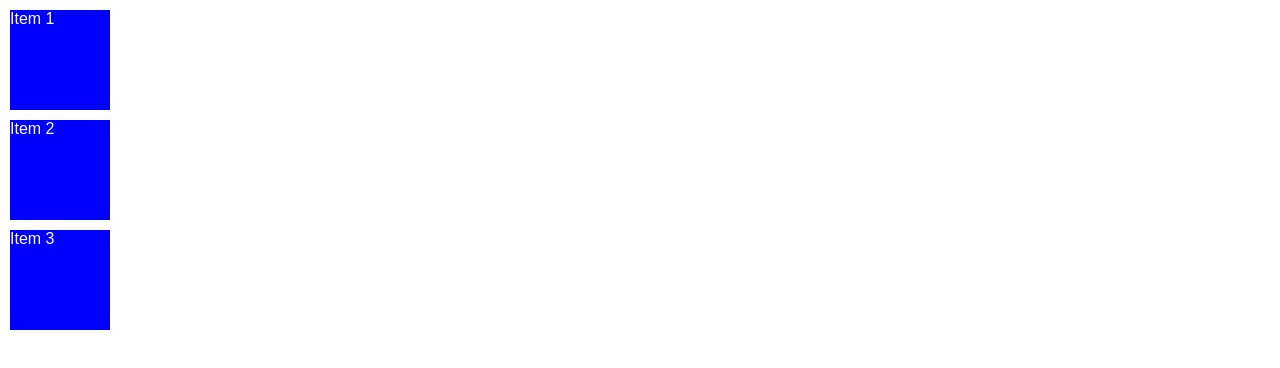
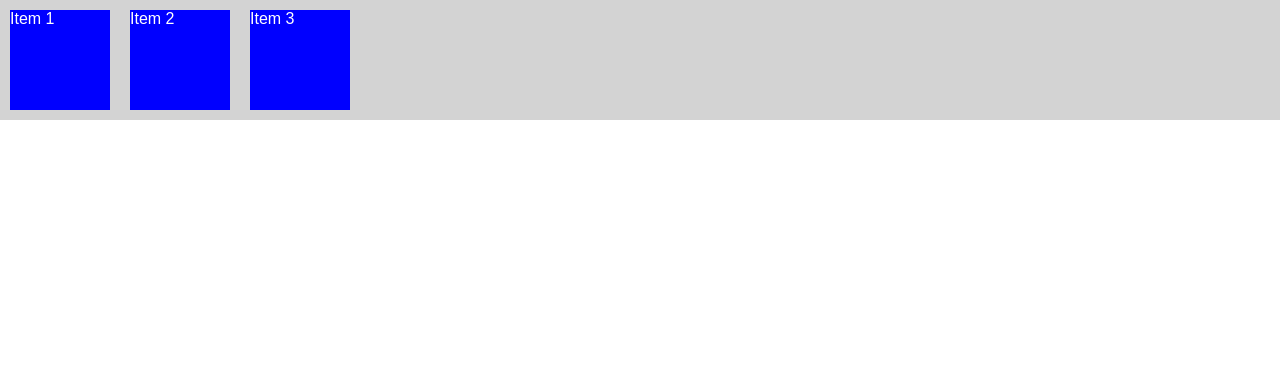
Before and after one commit to K-Fahrenberger/CSS_Flexbox_crash_course, a plain HTML site: page index.html in a window 1280 px wide. Drawn offline with Linux system fonts and the light colour scheme.

Commit message:
style: set style for .flex-container to distinguish

```diff
--- a/style.css
+++ b/style.css
@@ -8,6 +8,11 @@ body {
   font-family: Arial, Helvetica, sans-serif;
 }
 
+.flex-container {
+  display: flex;
+  background-color: lightgrey;
+}
+
 .item {
   width: 100px;
   height: 100px;
```
